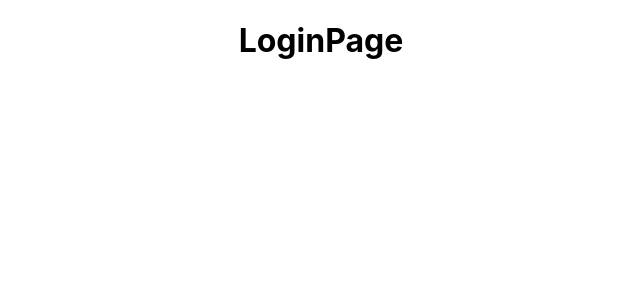
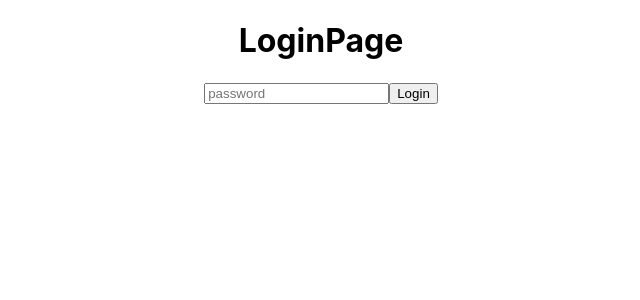
Before and after one commit to Drag49487Jr/ngpro_2nd, a React (Create React App) app: page / in a window 1280 px wide. Shown: the top 300 px of the page, without its empty margins (319-959 px from the left). Built offline with nearby package versions, Linux system fonts and the light colour scheme.

Commit message:
2 commit

```diff
--- a/src/pages/App/App.js
+++ b/src/pages/App/App.js
@@ -9,9 +9,9 @@ function App() {
   return (
     <div className="App">
       <Switch>
-        <Route exact path='/' render={() =>
+        <Route exact path='/' render={({history}) =>
           <LoginPage
-
+            history={history}
         />
         }/>
         <Route path='/home' render={() =>
--- a/src/pages/HomePage/HomePage.jsx
+++ b/src/pages/HomePage/HomePage.jsx
@@ -3,7 +3,10 @@ import React, {Component} from 'react';
 class HomePage extends Component {
     render() {
         return(
-            <h1>HomePage</h1>
+            <div>
+                <h1>HomePage</h1>
+
+            </div>
         )
     }
 };
--- a/src/pages/LoginPage/LoginPage.jsx
+++ b/src/pages/LoginPage/LoginPage.jsx
@@ -3,11 +3,41 @@ import React, {Component} from 'react';
 class LoginPage extends Component {
     constructor() {
         super();
+        this.state={
+            p:'ngpro',
+            user_password:'',
+            message:''
+        }
+    }
+
+    handleChange =(e) => {
+        this.setState({[e.target.name]: e.target.value });
+    }
+
+    handleSubmit = async (e) => {
+        e.preventDefault();
+        if (this.state.user_password === this.state.p) {
+            try {
+                this.props.history.push('/home')
+            } catch {
+                alert('credentials accpeted')
+            }
+        } else {
+            this.setState({message: 'Not Accepted'})
+        }
     }
 
     render(){
         return(
-            <h1>LoginPage</h1>
+            <div>
+                <h1>LoginPage</h1>
+                <form onSubmit={this.handleSubmit}>
+                    <input type='password' placeholder='password'
+                        name='user_password' onChange={this.handleChange} />
+                        <button>Login</button>
+                        <div>{this.state.message}</div>
+                </form>
+            </div>
         )
     }
 };
```
